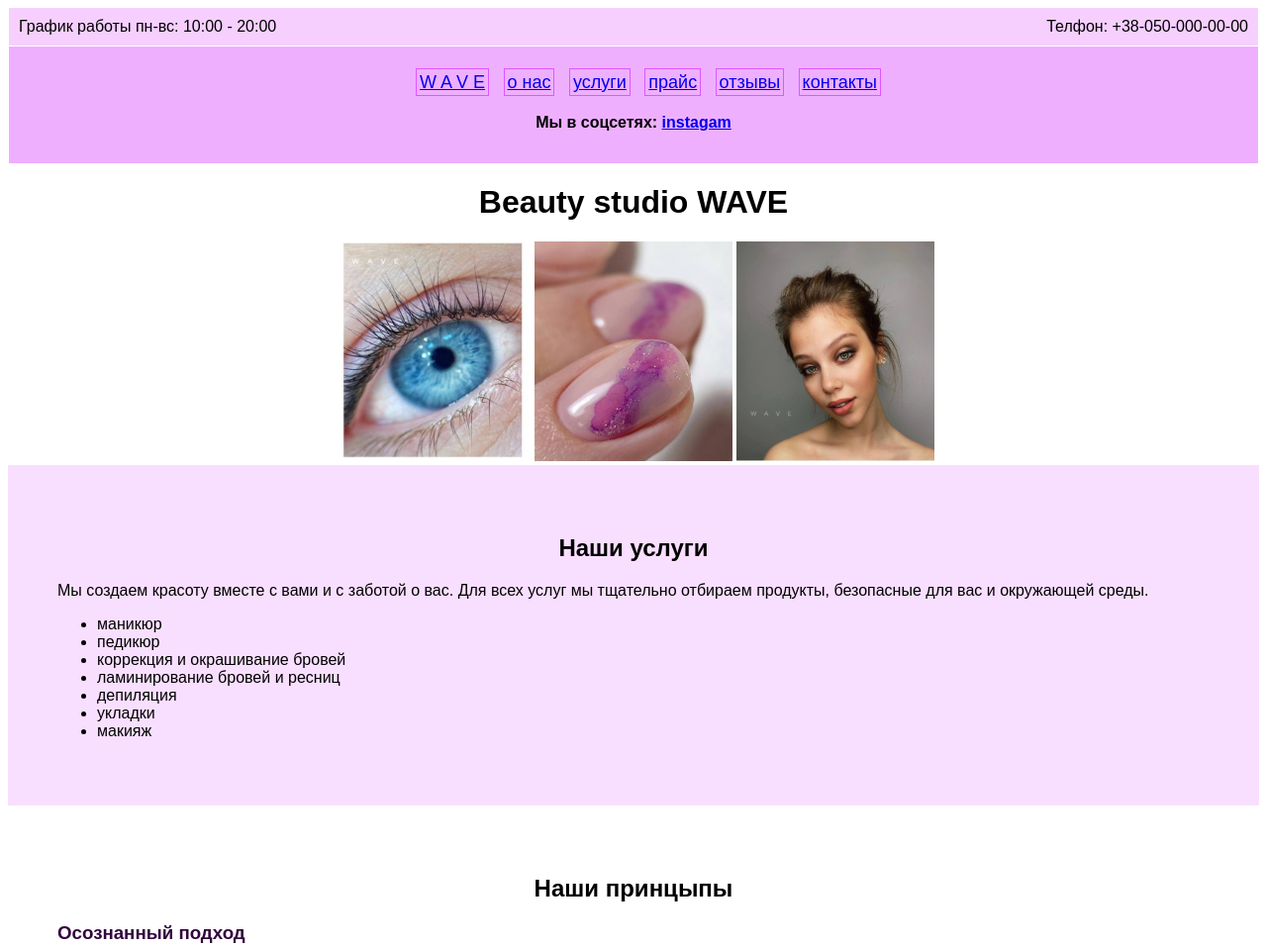
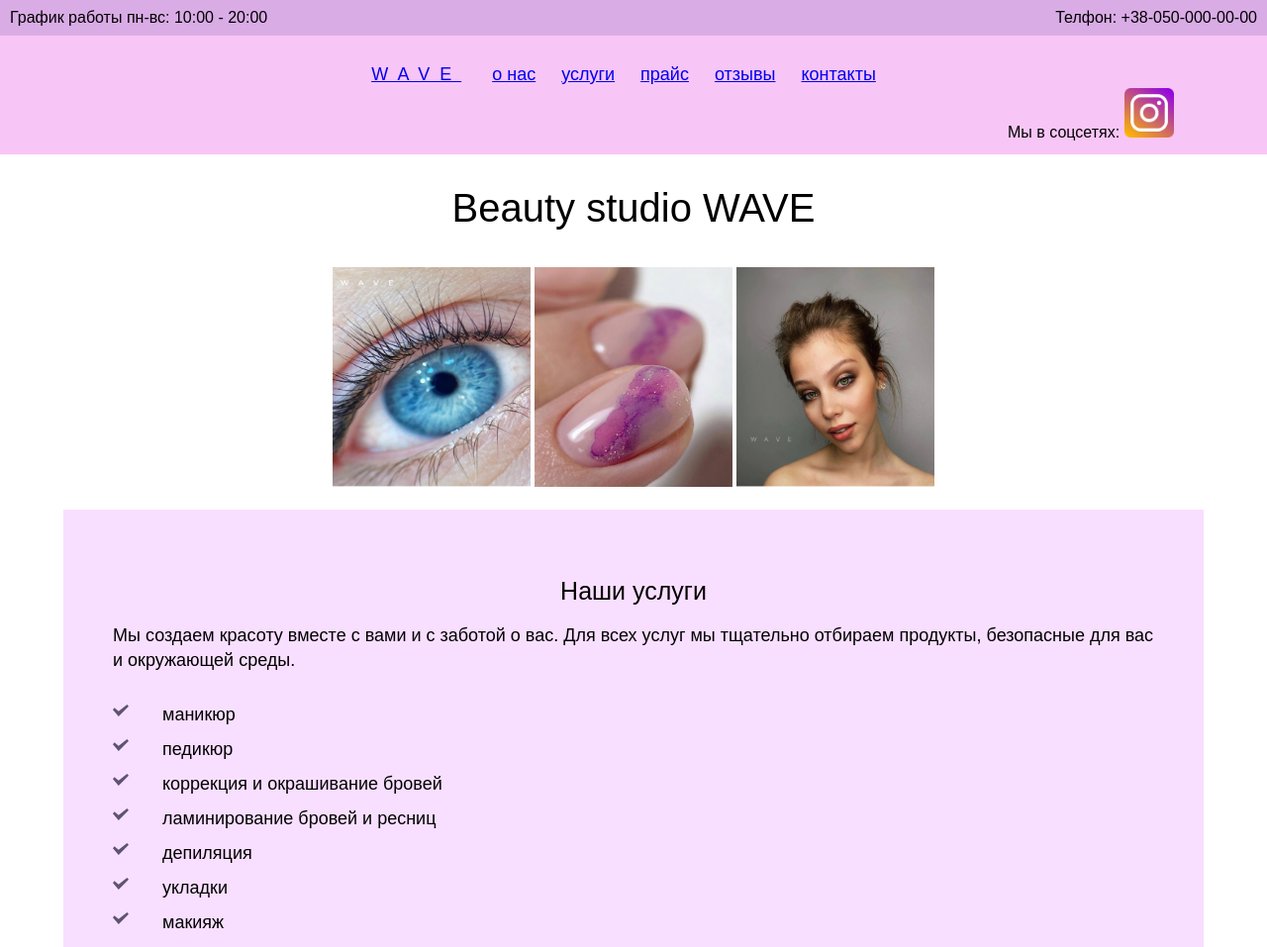
Before and after one commit to Aleksandra05sh/1st-website, a plain HTML site: page index.html in a window 1280 px wide. Shown: the top 957 px of the page at 99% size. Drawn offline with Linux system fonts and the light colour scheme.

Commit message:
1st site with position hover

```diff
--- a/index.html
+++ b/index.html
@@ -3,61 +3,94 @@
     <head>
         <meta charset="UTF-8" />
         <meta name="viewport" content="width=device-width, initial-scale=1.0" />
-    <title>Document</title>
+        <title>WAVE</title>
         <link rel="stylesheet" href="styles/style.css" />
         <style>
             .topheader {
-        background-color: #cc00ff30;
-        margin: 1px;
+                background-color: #daace6;
                 padding: 10px;
             }
         </style>
     </head>
     <body>
-    <a name="top"></a>
         <header class="header">
-      <section class="topheader">
-        <div style="float: left">График работы пн-вс: 10:00 - 20:00</div>
+            <div class="topheader clearfix">
+                <div style="float: left">
+                    График работы пн-вс: 10:00 - 20:00
+                </div>
                 <div style="float: right">Телфон: +38-050-000-00-00</div>
-        <div style="clear: both"></div>
-      </section>
-      <section class="lowheader">
+            </div>
+            <div class="lowheader">
                 <nav>
-          <ul class="hrlist">
-            <li><a href="index.html">W A V E</a></li>
-            <li><a href="#">о нас</a></li>
+                    <ul class="menu">
+                        <li>
+                            <a href="index.html" class="logo">wave</a>
+                        </li>
+                        <li><a href="#" class="link2">о нас</a></li>
                         <li><a href="#">услуги</a></li>
                         <li><a href="#">прайс</a></li>
                         <li><a href="#">отзывы</a></li>
                         <li><a href="#">контакты</a></li>
                     </ul>
+                    <div class="header-instagtam">
+                        <span>Мы в соцсетях:</span>
+                        <a
+                            href="https://Instagram.com/
+wave_kh?igshid=10fp7sqrlrjkp"
+                            target="_blank"
+                            ><img
+                                src="images/logo-nstagram4.png"
+                                width="50"
+                                height="50"
+                                alt=""
+                            />
+                        </a>
+                    </div>
                 </nav>
-        <h4>
-          Мы в соцсетях:
-          <a
-            href="https://Instagram.com/wave_kh?igshid=10fp7sqrlrjkp"
-            target="_blank"
-            >instagam</a
-          >
-        </h4>
-      </section>
+            </div>
         </header>
-    <main>
+        <main class="main">
+            <article>
                 <h1>Beauty studio WAVE</h1>
-      <div class="img">
-        <img src="images/eye.jpg" width="200" height="222" alt="фото работ" />
-        <img src="images/nail.jpg" width="200" height="222" alt="фото работ" />
-        <img src="images/make.jpg" width="200" height="222" alt="фото работ" />
-      </div>
+        <ul class="block-img">
+            <li>
+                <figure><img
+                src="images/eye.PNG"
+                width="200"
+                height="222"
+                alt="фото работ"
+
+            />
+            <figcaption>Eye</figcaption>
+        </figure></li>
+            <li>
+                <figure><img
+                src="images/nail.jpg"
+                width="200"
+                height="222"
+                alt="фото работ"
+            />
+            <figcaption>Nails</figcaption>
+        </figure>
+        </li>
+            <li><figure><img
+                src="images/make.jpg"
+                width="200"
+                height="222"
+                alt="фото работ"
+            />
+            <figcaption>Make</figcaption>
+        </figure></li>
+        </ul>
                 <section class="services">
                     <h2>Наши услуги</h2>
                     <div>
                         <p>
-            Мы создаем красоту вместе с вами и с заботой о вас. Для всех услуг
-            мы тщательно отбираем продукты, безопасные для вас и окружающей
-            среды.
+                            Мы создаем красоту вместе с вами и с заботой о вас.
+                            Для всех услуг мы тщательно отбираем продукты,
+                            безопасные для вас и окружающей среды.
                         </p>
-          <ul>
+                        <ul class="list">
                             <li>маникюр</li>
                             <li>педикюр</li>
                             <li>коррекция и окрашивание бровей</li>
@@ -68,48 +101,65 @@
                         </ul>
                     </div>
                 </section>
+                <div class="img-face">
+                    <p>
+                        <img src="images/wave3.jpg" alt="face" width="300px" />
+                        <p class="perfect">perfect beauty</p>
+                    </p>
+                </div>
+
                 <section class="information">
-        <h2>Наши принцыпы</h2>
+                    <h2>Наши принципы</h2>
                     <h3>Осознанный подход</h3>
                     <p>
-          Для поддержания осознанного подхода к сервису мы тщательно отбираем
-          поставщиков бьюти-продукции, которая представлена для продажи, и с
-          которой рабтают мастера. Основные критерии отбора: безопастность
-          ингрилиентов, поддержание глобальных экологических иннициатив,
+                        Для поддержания осознанного подхода к сервису мы
+                        тщательно отбираем поставщиков бьюти-продукции, которая
+                        представлена для продажи, и с которой рабтают мастера.
+                        Основные критерии отбора: безопастность ингрилиентов,
+                        поддержание глобальных экологических иннициатив,
                         перерабатываема упаковка.
                     </p>
+
                     <h3>Разумное потребление</h3>
                     <p>
-          Команда WAVE знает: любые изменение нужно начинать с себя! Мы за
-          sustainability в материале, упаковке, сервисе. Средства, которые
-          котороые мы используем в работе, не тестируются на животных. На основе
-          аналитики от рабочих поцессов в студии мы проводим замены расходных
-          атериалов на более экологичные, сортируем отходы и стараемся
-          максимально сократить их количество.
+                        Команда WAVE знает: любые изменение нужно начинать с
+                        себя! Мы за sustainability в материале, упаковке,
+                        сервисе. Средства, которые котороые мы используем в
+                        работе, не тестируются на животных. На основе аналитики
+                        от рабочих поцессов в студии мы проводим замены
+                        расходных атериалов на более экологичные, сортируем
+                        отходы и стараемся максимально сократить их количество.
                     </p>
                     <h2>Ваша красота - в нашей безопастности</h2>
                     <p>
-          Мы знаем, что сделать бьюти-индустрию полностью безотходной или
-          натуральной – невозможно. Все мы приходим в студии красоты за
-          переменами, и хотим их получить. Цель нашей команды – сделать их для
-          вас максимально комфортными и безопасными. Для этого мы тщательно
-          изучаем рынок красоты и внедряем самые новые и экологичные подходы в
-          услугах,материалах и инструментах.
+                        Мы знаем, что сделать бьюти-индустрию полностью
+                        безотходной или натуральной – невозможно. Все мы
+                        приходим в студии красоты за переменами, и хотим их
+                        получить. Цель нашей команды – сделать их для вас
+                        максимально комфортными и безопасными. Для этого мы
+                        тщательно изучаем рынок красоты и внедряем самые новые и
+                        экологичные подходы в услугах,материалах и инструментах.
                     </p>
+                    <div class="par-service">
                         <h2>Параллельные услуги</h2>
-        <p>
-          Зона параллельных услуг в WAVE — это место нашей с вами максимальной
-          продуктивности или тотального релакса. Пока вы настраиваетесь на
-          важное событие, фотосъемку, деловую встречу или вечеринку, мастера
-          WAVE в 4, 6, 8 или 10 рук выполнят до 5 услуг одновременно.
-          Скомбинировать количество и виды параллельных услуг мы можем на ваше
-          усмотрение.
+                        <p class="text">
+                            Зона параллельных услуг в WAVE — это место нашей с
+                            вами максимальной продуктивности или тотального
+                            релакса. Пока вы настраиваетесь на важное событие,
+                            фотосъемку, деловую встречу или вечеринку, мастера
+                            WAVE в 4, 6, 8 или 10 рук выполнят до 5 услуг
+                            одновременно. Скомбинировать количество и виды
+                            параллельных услуг мы можем на ваше усмотрение.
                         </p>
+                    </div>
                 </section>
-      <p style="text-align: center"><a href="#top">Наверх</a></p>
+                <p style="text-align: center"></p>
+            </article>
         </main>
         <footer>
+            <div>
                 <address>Харьков, Украина</address>
+            </div>
             <div>
                 Мы в instagam:
                 <a
--- a/styles/style.css
+++ b/styles/style.css
@@ -1,38 +1,274 @@
+html,
+body,
+div,
+span,
+applet,
+object,
+iframe,
+h1,
+h2,
+h3,
+h4,
+h5,
+h6,
+p,
+blockquote,
+pre,
+a,
+abbr,
+acronym,
+address,
+big,
+cite,
+code,
+del,
+dfn,
+em,
+img,
+ins,
+kbd,
+q,
+s,
+samp,
+small,
+strike,
+strong,
+sub,
+sup,
+tt,
+var,
+b,
+u,
+i,
+center,
+dl,
+dt,
+dd,
+ol,
+ul,
+li,
+fieldset,
+form,
+label,
+legend,
+table,
+caption,
+tbody,
+tfoot,
+thead,
+tr,
+th,
+td,
+article,
+aside,
+canvas,
+details,
+embed,
+figure,
+figcaption,
+footer,
+header,
+hgroup,
+menu,
+nav,
+output,
+ruby,
+section,
+summary,
+time,
+mark,
+audio,
+video {
+    margin: 0;
+    padding: 0;
+    border: 0;
+    font-size: 100%;
+    font: inherit;
+    vertical-align: baseline;
+}
+/* HTML5 display-role reset for older browsers */
+article,
+aside,
+details,
+figcaption,
+figure,
+footer,
+header,
+hgroup,
+menu,
+nav,
+section {
+    display: block;
+}
+body {
+    line-height: 1;
+}
+ol,
+ul {
+    list-style: none;
+}
+blockquote,
+q {
+    quotes: none;
+}
+blockquote:before,
+blockquote:after,
+q:before,
+q:after {
+    content: '';
+    content: none;
+}
+table {
+    border-collapse: collapse;
+    border-spacing: 0;
+}
+/* ------------ */
+
 body {
     background-color: #ffffff;
     font-family: Arial, Helvetica, sans-serif;
 }
-.hrlist {
-  text-align: center;
+
+header {
+    position: fixed;
+    width: 100%;
+    top: 0;
+    z-index: 10;
 }
 
-.hrlist > li {
+.clearfix:after {
+    content: '';
+    display: block;
+    clear: both;
+}
+.menu {
+    text-align: center;
+    font-size: 0;
+    margin: 20px 0 0 0;
+}
+
+.menu > li {
     display: inline;
-  margin-right: 10px;
-  border: 1px solid #cc00ff80;
+    margin-right: 20px;
     padding: 3px;
     font-size: large;
 }
-.lowheader {
-  background-color: #cc00ff50;
-  margin: 1px;
-  padding: 10px;
+
+.logo {
+    letter-spacing: 10px;
+    text-transform: uppercase;
 }
 
-h1,
-h2,
-h4 {
-  text-align: center;
+.logo:hover {
+    box-shadow: 0 0 10px #1e0124;
 }
 
-.img {
+.logo:active {
+    color: #58bee4;
+}
+.link2:visited {
+    color: #e941ab;
+}
+
+.lowheader {
+    background-color: #f8c5f7;
+    padding: 10px;
+    height: 100px;
+}
+
+.header-instagtam {
+    margin: 5px 0 20px 80%;
+    display: inline-block;
+}
+
+.main {
+    margin: 170px 5%;
+}
+
+h1 {
     text-align: center;
+    padding: 20px;
+    font-size: 40px;
+}
+
+.block-img > li {
+    display: inline-block;
+    position: relative;
+}
+
+figcaption {
+    position: absolute;
+    top: 0;
+    left: 0;
+    width: 200px;
+    height: 222px;
+    font-size: 50px;
+    text-align: center;
+    padding: 45% 0 0 0;
+    background-color: #1c1b1b;
+    opacity: 0;
+    box-sizing: border-box;
+}
+
+figcaption:hover {
+    opacity: 0.7;
+}
+
+h2 {
+    text-align: center;
+    padding: 20px;
+    font-size: 25px;
+}
+
+.block-img {
+    text-align: center;
+    margin: 20px;
 }
 
 .services {
     background-color: #cc00ff20;
     margin: 0px;
     padding: 50px;
+    font-size: 18px;
+    line-height: 25px;
+    margin-bottom: 20px;
+}
+
+.list {
+    margin-top: 20px;
+}
+
+.list li {
+    position: relative;
+    padding: 10px 0px 0px 50px;
+}
+
+.list li::before {
+    content: '';
+    background: url(../images/li.svg) no-repeat;
+    width: 20px;
+    height: 20px;
+    position: absolute;
+    top: 12px;
+    left: 0;
+    z-index: 5;
+}
+
+.img-face {
+    margin: 0 auto;
+    text-align: center;
+    position: relative;
+    width: 300px;
+}
+
+.perfect {
+    position: absolute;
+    width: 100%;
+    height: 40px;
+    bottom: 30px;
+    z-index: 2;
+    background-color: #ffffff50;
+    padding: 20px 0;
 }
 
 .information {
@@ -47,6 +283,20 @@ h4 {
     color: #42114d;
 }
 
+.par-service {
+    margin: 20px;
+    min-height: 400px;
+    width: 100%;
+    background: url(../images/par-service.PNG) right / contain no-repeat;
+}
+
+.text {
+    width: 60%;
+    text-align: left;
+    font-size: 14px;
+    line-height: 25px;
+}
+
 footer {
     text-align: center;
     background-color: #cc00ff30;
```
Also changed, not shown: images/eye.PNG (added), images/eye1.jpg (renamed from images/eye.jpg), images/inst.jpg (added), images/li.svg (added), images/logo-nstagram2.png (added), images/logo-nstagram3.png (added), images/logo-nstagram4.png (added), images/par-service.PNG (added), images/wave.PNG (added), images/wave2.PNG (added), images/wave3.jpg (added). Lines whose indentation alone changed are shown as unchanged.
